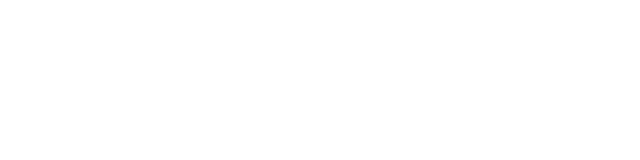
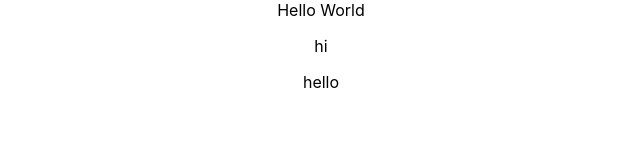
Before and after one commit to Shahrukh-elRed/react-testing-library-and-jest, a React (Create React App) app: page / in a window 1280 px wide. Shown: the top 160 px of the page, without its empty margins (319-959 px from the left). Built offline with nearby package versions, Linux system fonts and the light colour scheme.

Commit message:
querying within elements

```diff
--- a/src/App.js
+++ b/src/App.js
@@ -1,7 +1,15 @@
 import "./App.css";
 
 function App() {
-  return <div className="App"></div>;
+  return (
+    <div className="App">
+      <div>
+        Hello World
+        <p>hi</p>
+        <p>hello</p>
+      </div>
+    </div>
+  );
 }
 
 export default App;
```
Also changed, not shown: 1 other file (tests, documents, lock files or other folders).
